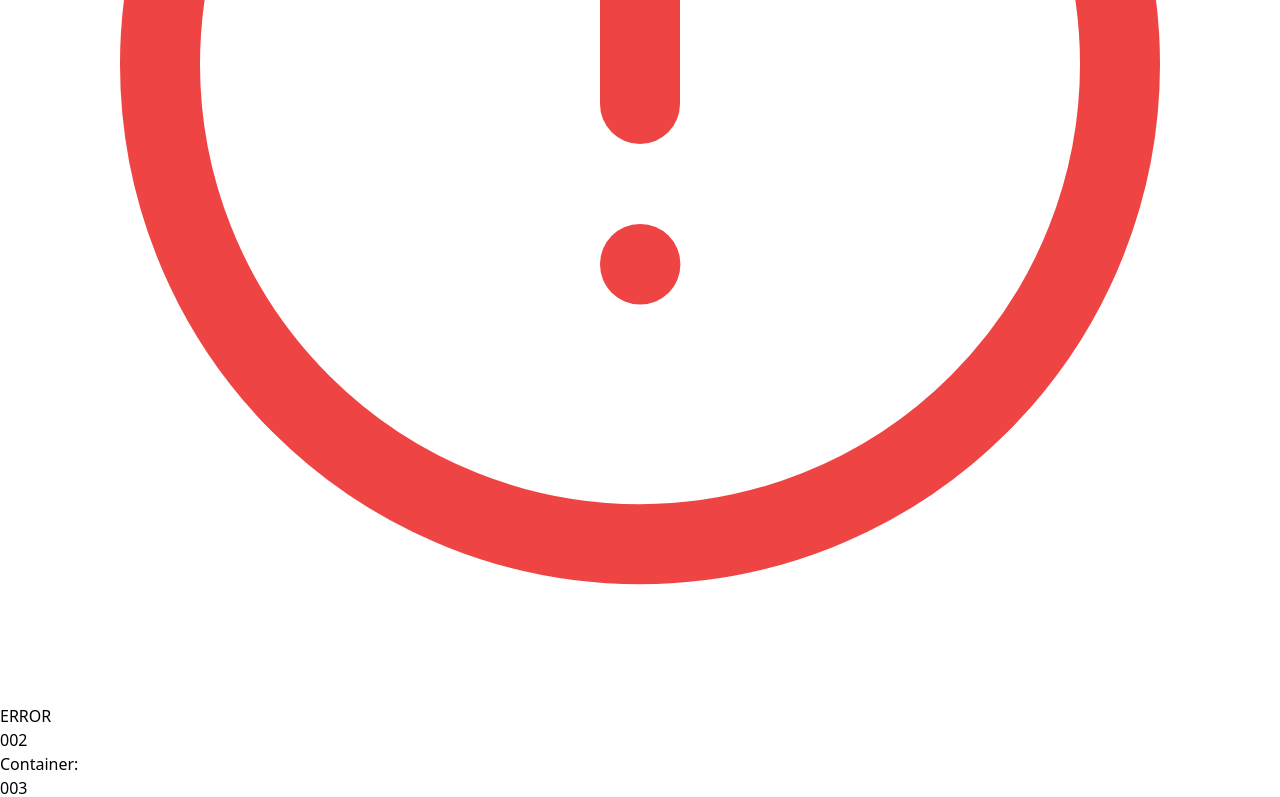
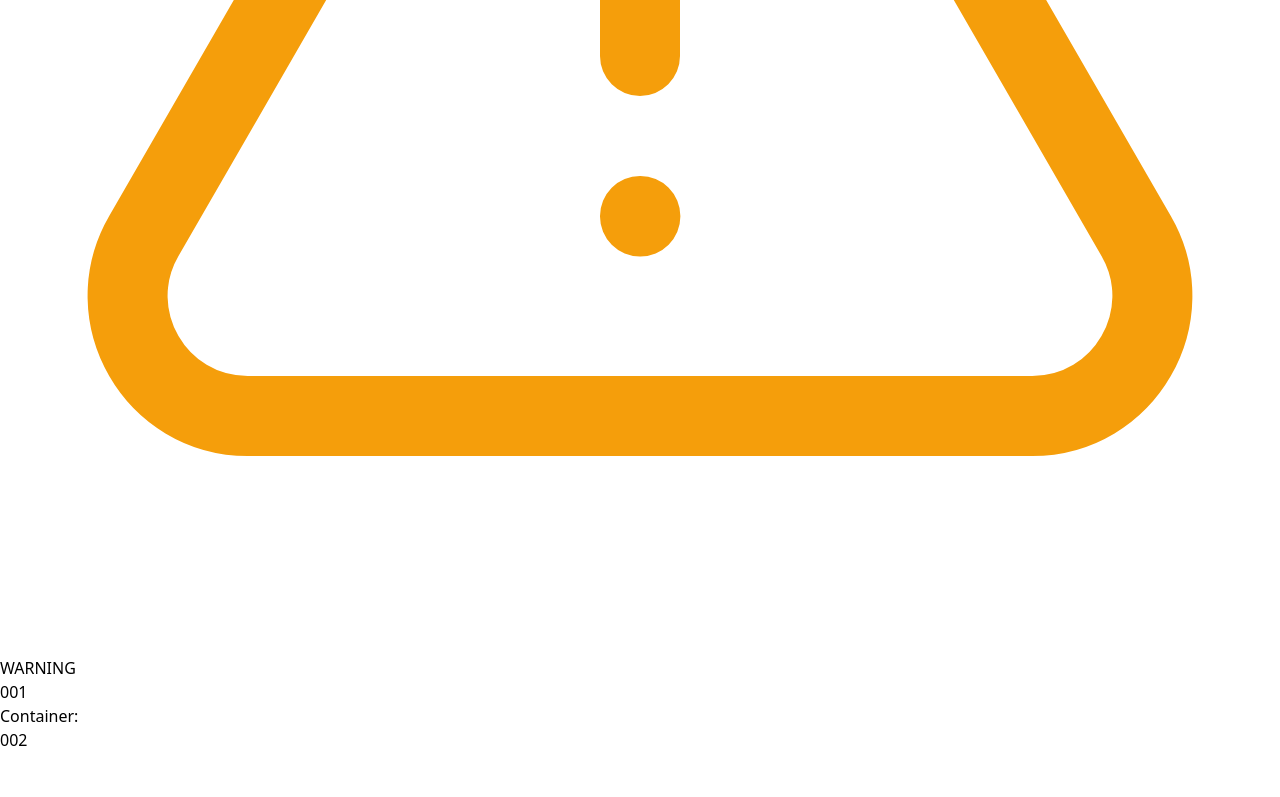
Before and after one commit to thegamesx/contenedores-webpage, a React (Vite) app: page / in a window 1280 px wide. Shown: the part 2000-2797 px from the top of the page. After the commit the page ends 2752 px from the top, so only its background shows below. Built offline with nearby package versions, Linux system fonts and the light colour scheme.

Commit message:
se agregaron nuevos campos y color de fondo

```diff
--- a/src/App.jsx
+++ b/src/App.jsx
@@ -3,62 +3,60 @@ function App() {
 
   const userContainerInfo = [
     {
-      name: "000",
-      generalStatus: "Ok",
+      displayName: "000",
       temp: -10,
+      compresor: false,
+      evaporacion: false,
       defrost: true,
-      compresor: false,
-      status: true
+      arranqueComp: false,
+      bateria: true,
+      alarma: true,
+      alerta: true
     },
     {
-      name: "001",
-      generalStatus: "error",
-      temp: -15,
-      defrost: false,
-      compresor: true,
-      status: false
+      displayName: "001",
+      temp: -10,
+      compresor: false,
+      evaporacion: false,
+      defrost: true,
+      arranqueComp: false,
+      bateria: true,
+      alarma: false,
+      alerta: true
     },
     {
-      name: "002",
-      generalStatus: "error",
-      temp: -8,
+      displayName: "002",
+      temp: -10,
+      compresor: false,
+      evaporacion: false,
       defrost: true,
-      compresor: true,
-      status: true
-    },
-    {
-      name: "003",
-      generalStatus: "Ok",
-      temp: -20,
-      defrost: false,
-      compresor: false,
-      status: true
-    },
-    {
-      name: "004",
-      generalStatus: "error",
-      temp: -12,
-      defrost: true,
-      compresor: false,
-      status: false
+      arranqueComp: false,
+      bateria: true,
+      alarma: false,
+      alerta: false
     }
   ];
 
 
   return (
     <>
+      <div className="min-h-screen bg-gradient-to-br from-gray-300 to-gray-600">
         <div className="flex flex-col items-center space-y-4">
               {userContainerInfo.map((item, index) => (
                   <Container
                       key={index}
-                    generalStatus={item.generalStatus}
-                    name={item.name}
+                      displayName={item.displayName}
                       temp={item.temp}
+                      compresor={item.compresor}
+                      evaporacion={item.status}
                       defrost={item.defrost}
-                    status={item.status}
-                    compresor={item.compresor}
+                      arranqueComp={item.arranqueComp}
+                      bateria={item.bateria}
+                      alarma={item.alarma}
+                      alerta={item.alerta}
                   />
               ))}
+          </div>
       </div>
     </>
   )
--- a/src/components/Container.jsx
+++ b/src/components/Container.jsx
@@ -1,8 +1,8 @@
 import React, { useState } from 'react';
 
-const Container = ({ temp, defrost, status, compresor, name: initialName, generalStatus }) => {
+const Container = ({ displayName, temp, compresor, evaporacion, defrost, arranqueComp, bateria, alarma, alerta }) => {
     // Nombre inicial del contenedor
-    const [name, setName] = useState(initialName);
+    const [name, setName] = useState(displayName);
     // Estado para controlar la visibilidad de la información detallada
     const [isExpanded, setIsExpanded] = useState(false);
 
@@ -22,7 +22,7 @@ const Container = ({ temp, defrost, status, compresor, name: initialName, genera
 
     // Funcion para renderizar el icono y la etiqueta de error
 const renderStatusIconAndLabel = () => {
-    if (generalStatus === "error") {
+    if (alarma === true) {
         return (
             <div className="flex items-center mt-1 ml-4">
                 <svg xmlns="http://www.w3.org/2000/svg" fill="none" viewBox="0 0 24 24" strokeWidth={1.5} stroke="#EF4444" className="w-6 h-6 mr-1">
@@ -31,6 +31,15 @@ const renderStatusIconAndLabel = () => {
                 <span className="font-bold text-red-600">ERROR</span>
             </div>
         );
+    } else if(alerta === true){
+        return(
+            <div className="flex items-center mt-1 ml-4">
+                <svg xmlns="http://www.w3.org/2000/svg" fill="none" viewBox="0 0 24 24" strokeWidth={1.5} stroke="#F59E0B" className="w-6 h-6 mr-1">
+                    <path strokeLinecap="round" strokeLinejoin="round" d="M12 9v3.75m-9.303 3.376c-.866 1.5.217 3.374 1.948 3.374h14.71c1.73 0 2.813-1.874 1.948-3.374L13.949 3.378c-.866-1.5-3.032-1.5-3.898 0L2.697 16.126ZM12 15.75h.007v.008H12v-.008Z" />
+                </svg>
+                <span className="font-semibold text-yellow-500">WARNING</span>
+            </div>
+        )
     }
     return null;
 };
@@ -67,9 +76,9 @@ const renderStatusIconAndLabel = () => {
             </div>
             {/* Mostrar la información detallada si está expandida */}
             {isExpanded && (
-                <div className="flex flex-col p-4 bg-black text-white">
+                <div className="flex flex-col p-4 font-mono bg-black text-white">
                     <div className="flex justify-between mb-4">
-                        <span>Temperature:</span>
+                        <span>Temperatura:</span>
                         <span className={temp ? "text-green-600" : "text-red-600"}>{temp}°C</span>
                     </div>
                     <div className="flex justify-between mb-4">
@@ -77,12 +86,20 @@ const renderStatusIconAndLabel = () => {
                         <span className={defrost ? "text-green-600" : "text-red-600"}>{defrost ? "Currently defrosting" : "Not defrosting"}</span>
                     </div>
                     <div className="flex justify-between mb-4">
-                        <span>Status:</span>
-                        <span className={status ? "text-green-600" : "text-red-600"}>{status ? "On" : "Off"}</span>
+                        <span>Compresor:</span>
+                        <span className={compresor ? "text-green-600" : "text-red-600"}>{compresor ? "Working" : "Not working"}</span>
+                    </div>
+                    <div className="flex justify-between mb-4">
+                        <span>Evaporacion:</span>
+                        <span className={evaporacion ? "text-green-600" : "text-red-600"}>{evaporacion ? "On" : "Off"}</span>
+                    </div>
+                    <div className="flex justify-between mb-4">
+                        <span>Arranque Componente?:</span>
+                        <span className={arranqueComp ? "text-green-600" : "text-red-600"}>{arranqueComp ? "On" : "Off"}</span>
                     </div>
                     <div className="flex justify-between">
-                        <span>Compressor:</span>
-                        <span className={compresor ? "text-green-600" : "text-red-600"}>{compresor ? "Working" : "Not working"}</span>
+                        <span>Bateria:</span>
+                        <span className={bateria ? "text-green-600" : "text-red-600"}>{bateria ? "On" : "Off"}</span>
                     </div>
                 </div>
             )}
```
Lines whose indentation alone changed are shown as unchanged.
